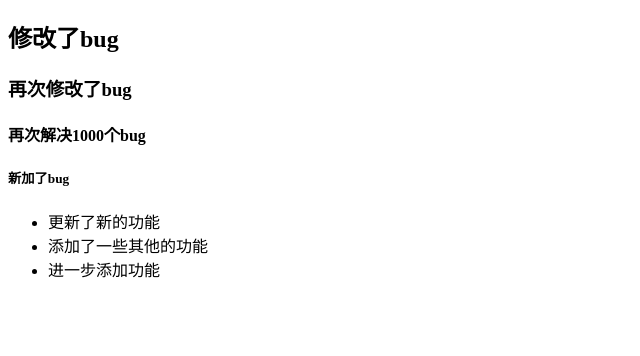
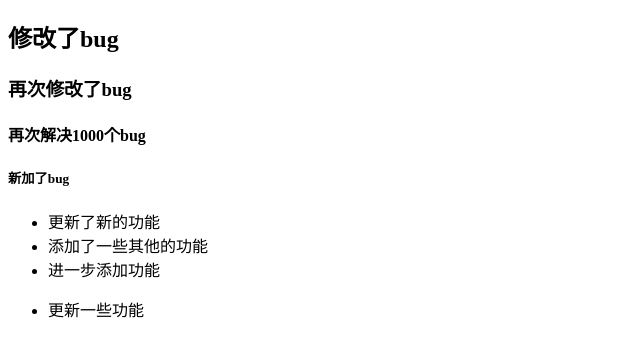
Before and after one commit to wuyuanhongsir/git-demo, a plain HTML site: page index.html in a window 1280 px wide. Shown: the part 70-426 px from the top of the page, without its empty margins (0-640 px from the left). Drawn offline with Linux system fonts and the light colour scheme.

Commit message:
更新一下功能模块

```diff
--- a/index.html
+++ b/index.html
@@ -17,5 +17,8 @@
         <li>添加了一些其他的功能</li>
         <li>进一步添加功能</li>
     </ul>
+    <ul>
+        <li>更新一些功能</li>
+    </ul>
 </body>
 </html>
```
